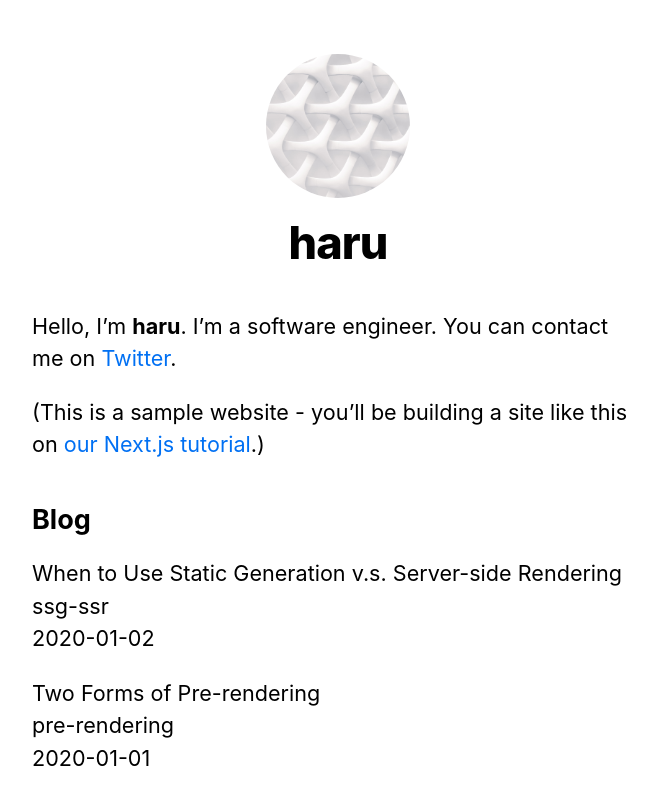
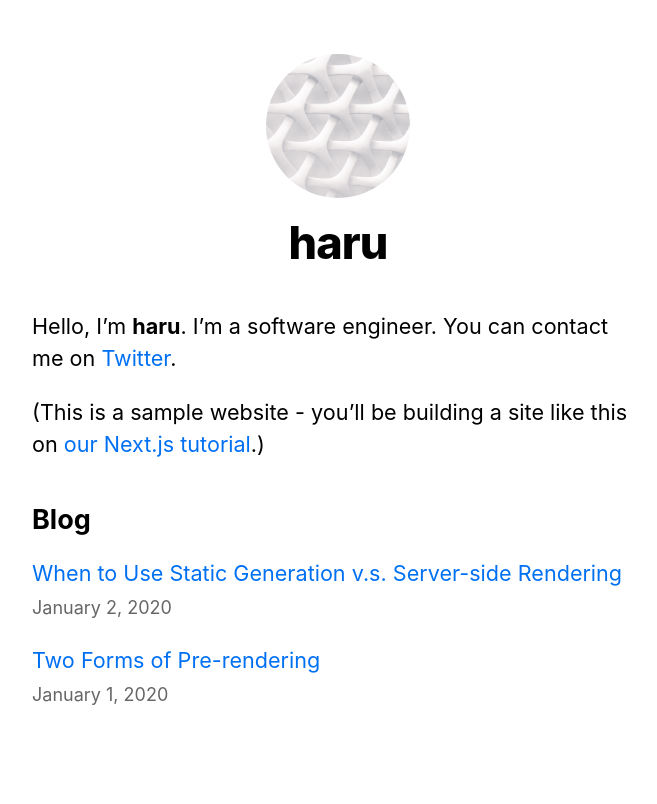
Before and after one commit to haru52/nextjs-blog, a Next.js app: page / in a window 1280 px wide. Shown: the top 804 px of the page, without its empty margins (302-959 px from the left). Built offline with nearby package versions, Linux system fonts and the light colour scheme.

Commit message:
chore: update files

```diff
--- a/pages/index.js
+++ b/pages/index.js
@@ -1,4 +1,6 @@
 import Head from 'next/head';
+import Link from 'next/link';
+import Date from '../components/date';
 import Layout, { siteTitle } from '../components/layout';
 import { getSortedPostsData } from '../lib/posts';
 import utilStyles from '../styles/utils.module.css';
@@ -33,11 +35,13 @@
         <ul className={utilStyles.list}>
           {allPostsData.map(({ id, date, title}) => (
             <li className={utilStyles.listItem} key={id}>
-              {title}
+              <Link href={`/posts/${id}`}>
+                <a>{title}</a>
+              </Link>
               <br />
-              {id}
-              <br />
-              {date}
+              <small className={utilStyles.lightText}>
+                <Date dateString={date} />
+              </small>
             </li>
           ))}
         </ul>
```
